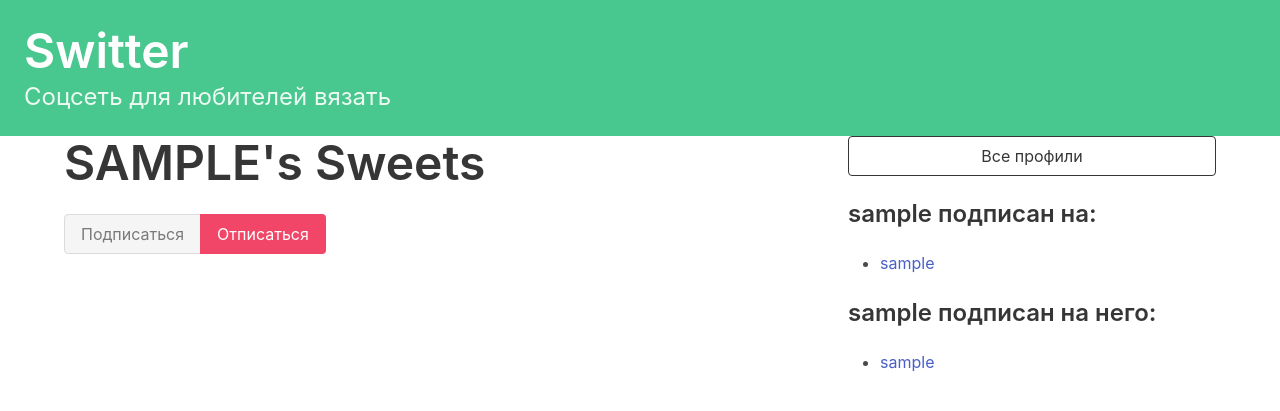
After one commit to Aurateni/Switter, a Django app: page /profile/1 in a window 1280 px wide. The commit adds this page. Shown: the top 411 px of the page. Run offline with Django 3.2, Linux system fonts and the light colour scheme; the visitor is signed in with stand-in values (Sample User, id 1); data comes from the database, SQL or seed files in the repository; data that the repository does not hold is empty.

Commit message:
Add follow and unfollow profiles

```diff
--- a/switter/admin.py
+++ b/switter/admin.py
@@ -1,6 +1,6 @@
 from django.contrib import admin
 from django.contrib.auth.models import User
-from .models import Profile
+from .models import Profile, Sweet
 
 
 class ProfileInline(admin.StackedInline):
@@ -15,3 +15,4 @@ class UserAdmin(admin.ModelAdmin):
 
 admin.site.unregister(User)
 admin.site.register(User, UserAdmin)
+admin.site.register(Sweet)
--- a/switter/models.py
+++ b/switter/models.py
@@ -17,6 +17,19 @@ class Profile(models.Model):
         return self.user.username
 
 
+class Sweet(models.Model):
+    user = models.ForeignKey(User, related_name='sweets', on_delete=models.DO_NOTHING)
+    body = models.CharField(max_length=140)
+    created_at = models.DateTimeField(auto_now_add=True)
+
+    def __str__(self):
+        return (
+            f'{self.user}'
+            f'({self.created_at:%Y-%m-%d %H:%M})'
+            f'{self.body[:30]}...'
+        )
+
+
 @receiver(post_save, sender=User)
 def create_profile(sender, instance, created, **kwargs):
     if created:
--- /dev/null
+++ b/switter/templates/switter/profile.html
@@ -0,0 +1,87 @@
+
+{% extends 'base.html' %}
+
+{% block content %}
+
+<div class="column">
+
+    <div class="block">
+    <h1 class="title is-1">
+        {{profile.user.username|upper}}'s Sweets
+    </h1>
+    <form method="post">
+        {% csrf_token %}
+        <div class="buttons has-addons">
+        {% if profile in user.profile.follows.all %}
+            <button class="button is-success is-static">Подписаться</button>
+            <button class="button is-danger" name="follow" value="unfollow">
+                Отписаться
+            </button>
+        {% else %}
+            <button class="button is-success" name="follow" value="follow">
+                Подписаться
+            </button>
+            <button class="button is-danger is-static">Отписаться</button>
+        {% endif %}
+        </div>
+    </form>
+    </div>
+    <div class="content">
+        {% for sweet in profile.user.sweets.all %}
+            <div class="box">
+                {{ sweet.body }}
+                <span class="is-small has-text-grey-light">
+                    ({{ sweet.created_at }})
+                </span>
+            </div>
+        {% endfor %}
+    </div>
+</div>
+
+<div class="column is-one-third">
+
+    <div class="block">
+        <a href="{% url 'switter:profile_list' %}">
+            <button class="button is-dark is-outlined is-fullwidth">
+                Все профили
+            </button>
+        </a>
+    </div>
+
+    <div class="block">
+        <h3 class="title is-4">
+            {{profile.user.username}} подписан на:
+        </h3>
+        <div class="content">
+            <ul>
+            {% for following in profile.follows.all %}
+                <li>
+                    <a href="{% url 'switter:profile' following.id %}">
+                        {{ following }}
+                    </a>
+                </li>
+            {% endfor %}
+            </ul>
+        </div>
+    </div>
+
+    <div class="block">
+        <h3 class="title is-4">
+            {{profile.user.username}} подписан на него:
+        </h3>
+        <div class="content">
+            <ul>
+            {% for follower in profile.followed_by.all %}
+                <li>
+                    <a href="{% url 'switter:profile' follower.id %}">
+                        {{ follower }}
+                    </a>
+                </li>
+            {% endfor %}
+            </ul>
+        </div>
+    </div>
+
+</div>
+
+{% endblock content %}
--- a/switter/templates/switter/profile_list.html
+++ b/switter/templates/switter/profile_list.html
@@ -9,7 +9,7 @@
 
 <div class="block">
       <div class="card">
-        <a href="#">
+        <a href="{% url 'switter:profile' profile.id %}">
           <div class="card-content">
             <div class="media">
               <div class="media-left">
--- a/switter/urls.py
+++ b/switter/urls.py
@@ -1,9 +1,10 @@
 from django.urls import path
-from .views import dashboard, profile_list
+from .views import dashboard, profile_list, profile
 
 app_name = 'switter'
 
 urlpatterns = [
     path('', dashboard, name='dashboard'),
     path('profile_list/', profile_list, name='profile_list'),
+    path('profile/<int:pk>', profile, name='profile'),
 ]
--- a/switter/views.py
+++ b/switter/views.py
@@ -3,9 +3,26 @@ from .models import Profile
 
 
 def dashboard(request):
-    return render(request, 'base.html')
+    return render(request, 'switter/dashboard.html')
 
 
 def profile_list(request):
     profiles = Profile.objects.exclude(user=request.user)
     return render(request, 'switter/profile_list.html', {'profiles': profiles})
+
+
+def profile(request, pk):
+    if not hasattr(request.user, 'profile'):
+        missing_profile = Profile(user=request.user)
+        missing_profile.save()
+    profile = Profile.objects.get(pk=pk)
+    if request.method == 'POST':
+        current_user_profile = request.user.profile
+        data = request.POST
+        action = data.get('follow')
+        if action == 'follow':
+            current_user_profile.follows.add(profile)
+        elif action == 'unfollow':
+            current_user_profile.follows.remove(profile)
+        current_user_profile.save()
+    return render(request, 'switter/profile.html', {'profile': profile})
```
Also changed, not shown: switter/templates/switter/dashboard.html (added, +15 -0 lines), switter/migrations/0002_sweet.py (added).
